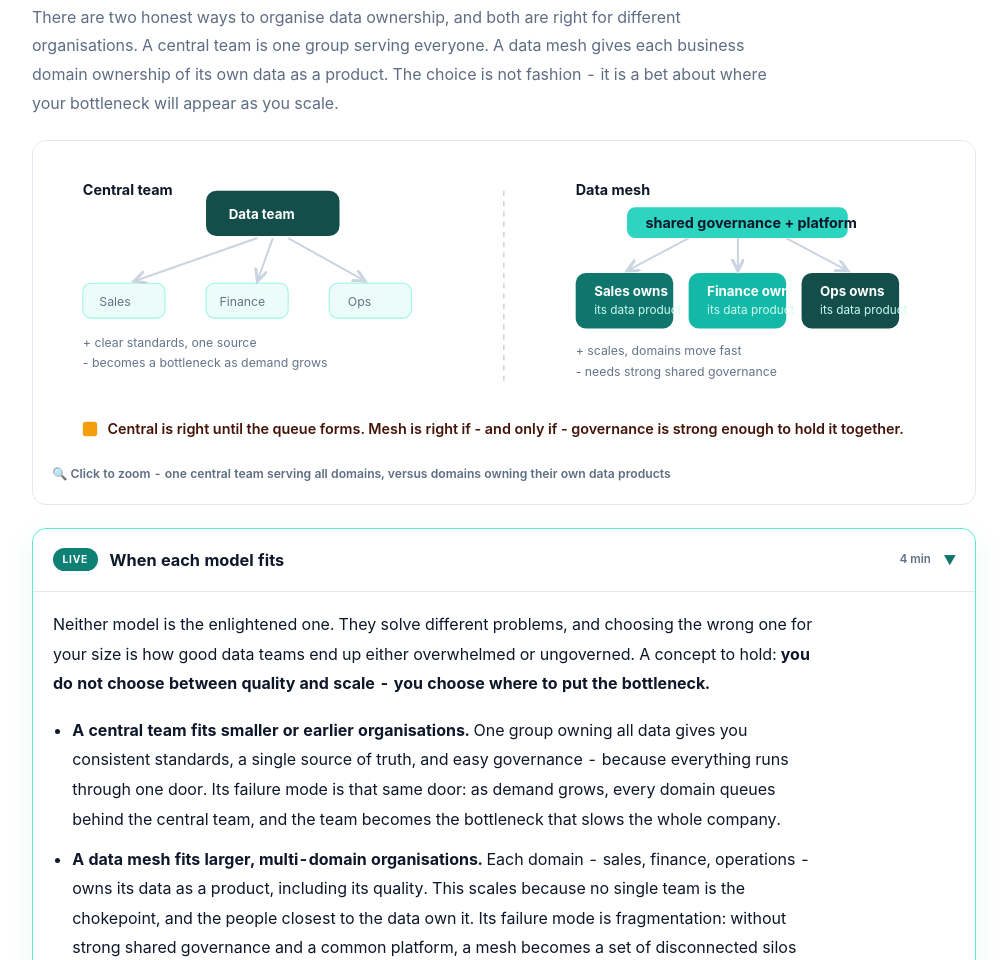
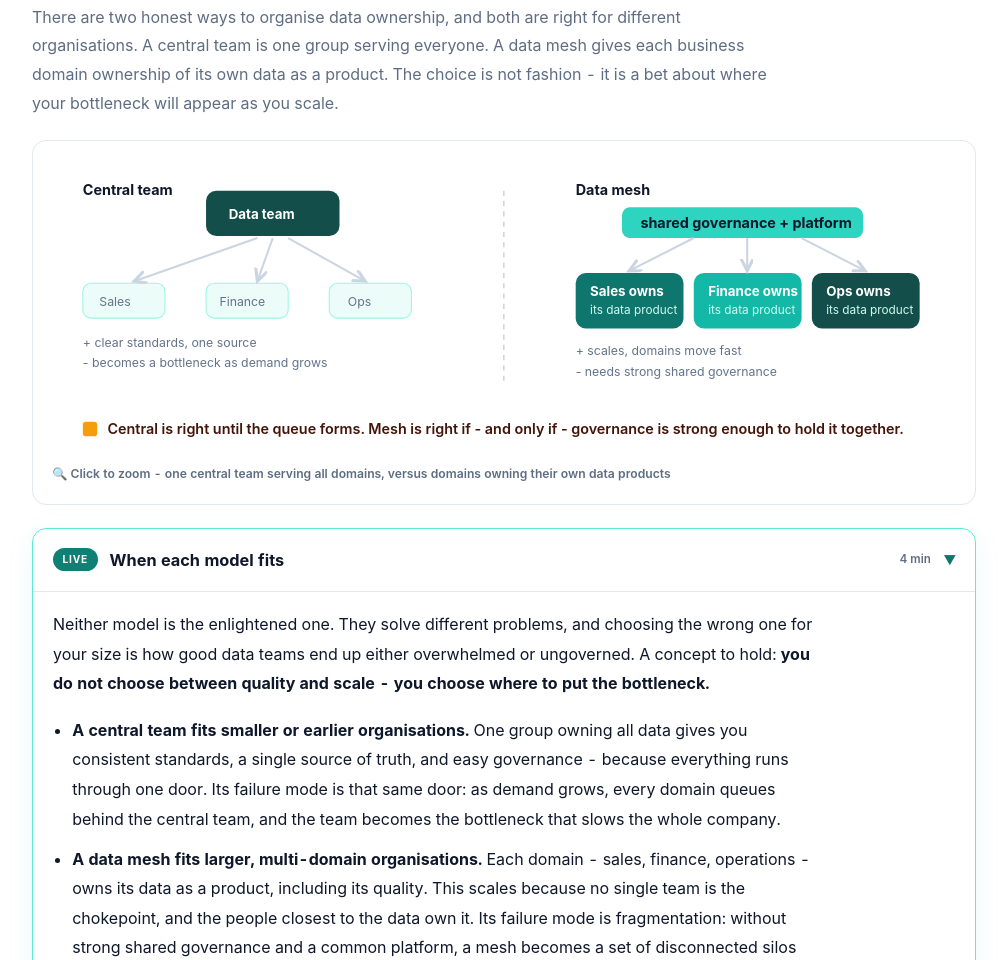
Before and after one commit to phoebefu6/learn-dataops-with-phoebe, a plain HTML site: page courses/a5-org-and-culture.html in a window 1280 px wide. Shown: the part 1202-2162 px from the top of the page, without its empty margins (136-1143 px from the left). Drawn offline with Linux system fonts and the light colour scheme.

Commit message:
Figure geometry: no line through a label, nothing out of its box
Fixes every figure defect the CTM-correct scan found on this course (labels
crossed by lines, text overflowing its box, overlapping rects), plus the
problems visible only in screenshots: connectors through boxes, touching
labels, and text a CSS rule had made unreadable on its fill. Wording and
palette unchanged except where a label had to shorten to fit.

Co-Authored-By: Claude Opus 5.5 <noreply@anthropic.com>

```diff
--- a/courses/a5-org-and-culture.html
+++ b/courses/a5-org-and-culture.html
@@ -111,20 +111,20 @@
         <text class="a5cmM" x="30" y="202">- becomes a bottleneck as demand grows</text>
         <line x1="440" y1="30" x2="440" y2="215" stroke="#CBD5E1" stroke-width="1.5" stroke-dasharray="5 5"/>
         <text class="a5cmT" x="510" y="34">Data mesh</text>
-        <rect x="510" y="110" width="95" height="54" rx="10" fill="#0F766E"/>
-        <text class="a5cmH" x="528" y="132" font-size="12">Sales owns</text>
-        <text class="a5cmX" x="528" y="150">its data product</text>
-        <rect x="620" y="110" width="95" height="54" rx="10" fill="#14B8A6"/>
-        <text class="a5cmH" x="638" y="132" font-size="12">Finance owns</text>
-        <text class="a5cmX" x="638" y="150">its data product</text>
-        <rect x="730" y="110" width="95" height="54" rx="10" fill="#134E4A"/>
-        <text class="a5cmH" x="748" y="132" font-size="12">Ops owns</text>
-        <text class="a5cmX" x="748" y="150">its data product</text>
-        <rect x="560" y="46" width="215" height="30" rx="8" fill="#2DD4BF"/>
-        <text class="a5cmT" x="578" y="66">shared governance + platform</text>
-        <line class="a5cmL" x1="620" y1="76" x2="560" y2="108"/>
-        <line class="a5cmL" x1="668" y1="76" x2="668" y2="108"/>
-        <line class="a5cmL" x1="715" y1="76" x2="775" y2="108"/>
+        <rect x="510" y="110" width="105" height="54" rx="10" fill="#0F766E"/>
+        <text class="a5cmH" x="524" y="132" font-size="12">Sales owns</text>
+        <text class="a5cmX" x="524" y="150">its data product</text>
+        <rect x="625" y="110" width="105" height="54" rx="10" fill="#14B8A6"/>
+        <text class="a5cmH" x="639" y="132" font-size="12">Finance owns</text>
+        <text class="a5cmX" x="639" y="150">its data product</text>
+        <rect x="740" y="110" width="105" height="54" rx="10" fill="#134E4A"/>
+        <text class="a5cmH" x="754" y="132" font-size="12">Ops owns</text>
+        <text class="a5cmX" x="754" y="150">its data product</text>
+        <rect x="555" y="46" width="235" height="30" rx="8" fill="#2DD4BF"/>
+        <text class="a5cmT" x="573" y="66">shared governance + platform</text>
+        <line class="a5cmL" x1="625" y1="76" x2="562" y2="108"/>
+        <line class="a5cmL" x1="677" y1="76" x2="677" y2="108"/>
+        <line class="a5cmL" x1="730" y1="76" x2="792" y2="108"/>
         <text class="a5cmM" x="510" y="190">+ scales, domains move fast</text>
         <text class="a5cmM" x="510" y="210">- needs strong shared governance</text>
         <rect x="30" y="255" width="14" height="14" rx="3" fill="#F59E0B"/>
```
Also changed, not shown: courses/a2-four-pillars.html (+4 -4 lines), courses/a4-build-buy-oss.html (+2 -2 lines), courses/b1-foundations-repo.html (+6 -5 lines), courses/b6-model-deploy-monitor.html (+2 -2 lines), courses/b7-observability-iac.html (+7 -6 lines), courses/b8-full-cd-capstone.html (+2 -1 lines).
